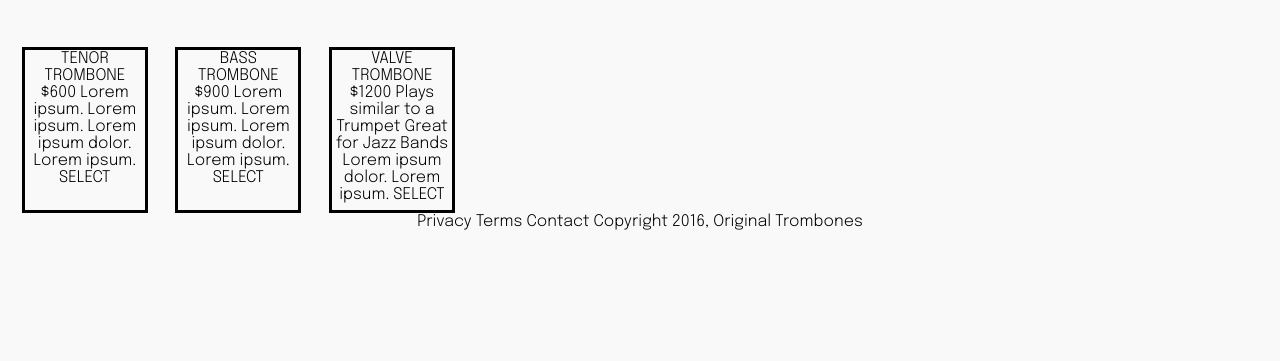
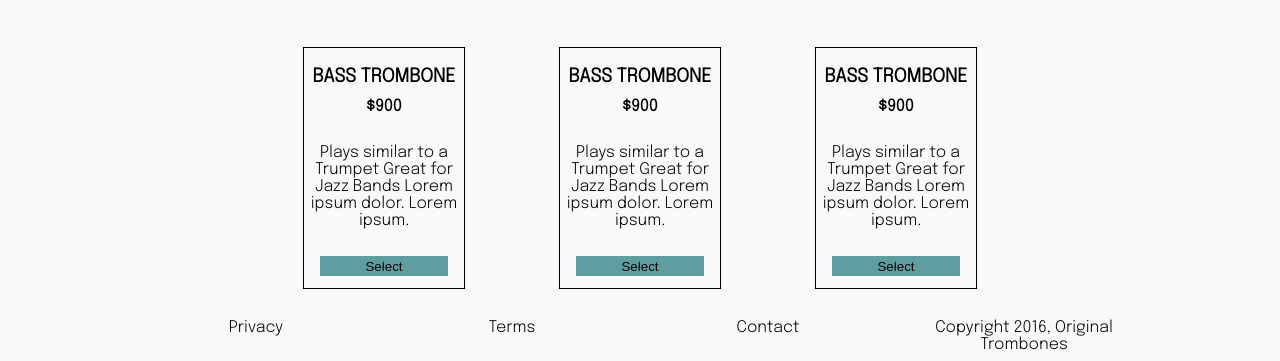
Before and after one commit to Chriskybizz/productPage, a plain HTML site: page index.html in a window 1280 px wide. Shown: the part 1025-1386 px from the top of the page. Before the commit the page ends 1263 px from the top, so only its background shows below. Drawn offline with Linux system fonts and the light colour scheme.

Commit message:
Product Boxes woth hover states

```diff
--- a/index.html
+++ b/index.html
@@ -33,7 +33,7 @@
             </div>
             <div id="registerButton">
                 <p><input type="text" placeholder="Enter Email Adress Here" name="Email" id="email"> </p>
-                <P><input type="submit" name="Email" value="Get Started" id="Submit">
+                <P><input type="submit" name="Email" value="Get Started" class="Submit">
             </div>
             </P>
 
@@ -83,52 +83,54 @@
 
         <div id="productInfo">
 
-            <div class="product">TENOR TROMBONE
+            <div class="product"><h3>BASS TROMBONE</h3>
 
-                $600
+                <h4>$900</h4>
 
-                Lorem ipsum.
-                Lorem ipsum.
+                <p>Plays similar to a Trumpet
+                Great for Jazz Bands
                 Lorem ipsum dolor.
-                Lorem ipsum.
+                Lorem ipsum.</p>
 
-                SELECT
-
+                <input type="submit" class="submit2" value="Select">
             </div>
 
 
-            <div class="product">BASS TROMBONE
+            <div class="product"><h3>BASS TROMBONE</h3>
 
-                $900
+                <h4>$900</h4>
 
-                Lorem ipsum.
-                Lorem ipsum.
+                <p>Plays similar to a Trumpet
+                Great for Jazz Bands
                 Lorem ipsum dolor.
-                Lorem ipsum.
+                Lorem ipsum.</p>
 
-                SELECT
+                <input type="submit" class="submit2" value="Select">
             </div>
 
 
-            <div class="product">VALVE TROMBONE
+            <div class="product"><h3>BASS TROMBONE</h3>
 
-                $1200
+                <h4>$900</h4>
 
-                Plays similar to a Trumpet
+                <p>Plays similar to a Trumpet
                 Great for Jazz Bands
                 Lorem ipsum dolor.
-                Lorem ipsum.
+                Lorem ipsum.</p>
 
-                SELECT
+                <input type="submit" class="submit2" value="Select">
             </div>
 
         </div>
 
         <div id="footInfo">
-            Privacy
-            Terms
-            Contact
+            <a href="#" target="_blank"> Privacy </a>
+            <a href="#" target="_blank"> Terms</a>
+            <a href="#" target="_blank"> Contact</a>
             Copyright 2016, Original Trombones
+
+
+
 
         </div>
 
--- a/style.css
+++ b/style.css
@@ -4,7 +4,7 @@ body {
     ;
 }
 
-#submit {
+.submit {
 
     width: 20vw;
     height: 3vh;
@@ -12,7 +12,8 @@ body {
     border-color: transparent;
 }
 
-#submit:hover {
+.submit:hover {
+    cursor: pointer;
     animation-name: background-color;
     animation-duration: 500ms;
     animation-fill-mode: forwards;
@@ -34,10 +35,13 @@ body {
 #scroll {
     overflow-y: scroll;
     text-align: center;
+    display: grid;
+    justify-items: center;
 }
 
 #topBar {
     position: fixed;
+    top: 0%;
     display: grid;
     grid-template-columns: 50% 50%;
     background-color: #F9F9F9;
@@ -99,18 +103,24 @@ body {
 #productInfo {
 
     display: grid;
-
-    grid-template-columns: 12vw 12vw 12vw;
+    grid-template-columns: 20vw 20vw 20vw;
+    justify-items: center;
 }
 
 .product {
+    display: grid;
+    border: 1px black solid;
+    height: 30vh;
+    width: 20vh;
+    grid-template-rows: 20px 60px ;
+    justify-items: center;
+    }
 
-    border: 3px black solid;
-    justify-self: center;
-    height: 20vh;
-    width: 15vh;
+.product:hover {
+    color: red;
+    transform: scale(1.2);
+}
 
-}
 
 
 a {
@@ -125,3 +135,34 @@ a:hover {
 #video{
     margin: 50px;
 }
+
+h4 {
+
+    margin: 10px;
+    margin-top: 30px;
+    height: 10px;
+
+}
+
+.submit2{
+    height: 20px;
+    width: 10vw;
+    background-color: cadetblue;
+    border-color: transparent;
+
+
+}
+
+.submit2:hover {
+    animation-name: background-color;
+    animation-duration: 500ms;
+    animation-fill-mode: forwards;
+    cursor: pointer;
+  }
+
+#footInfo{
+
+    display: grid;
+    grid-template-columns: 20vw 20vw 20vw 20vw;
+    margin-top: 30px;
+}
```
